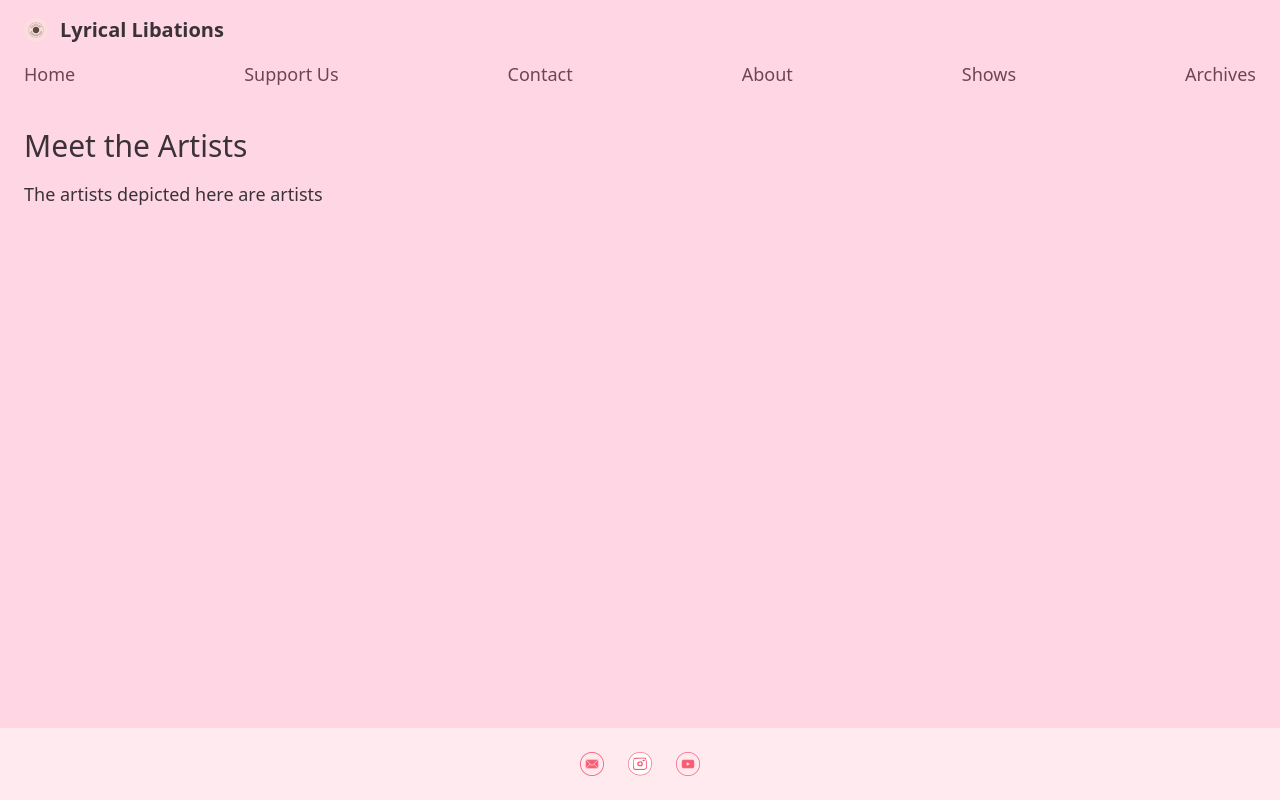
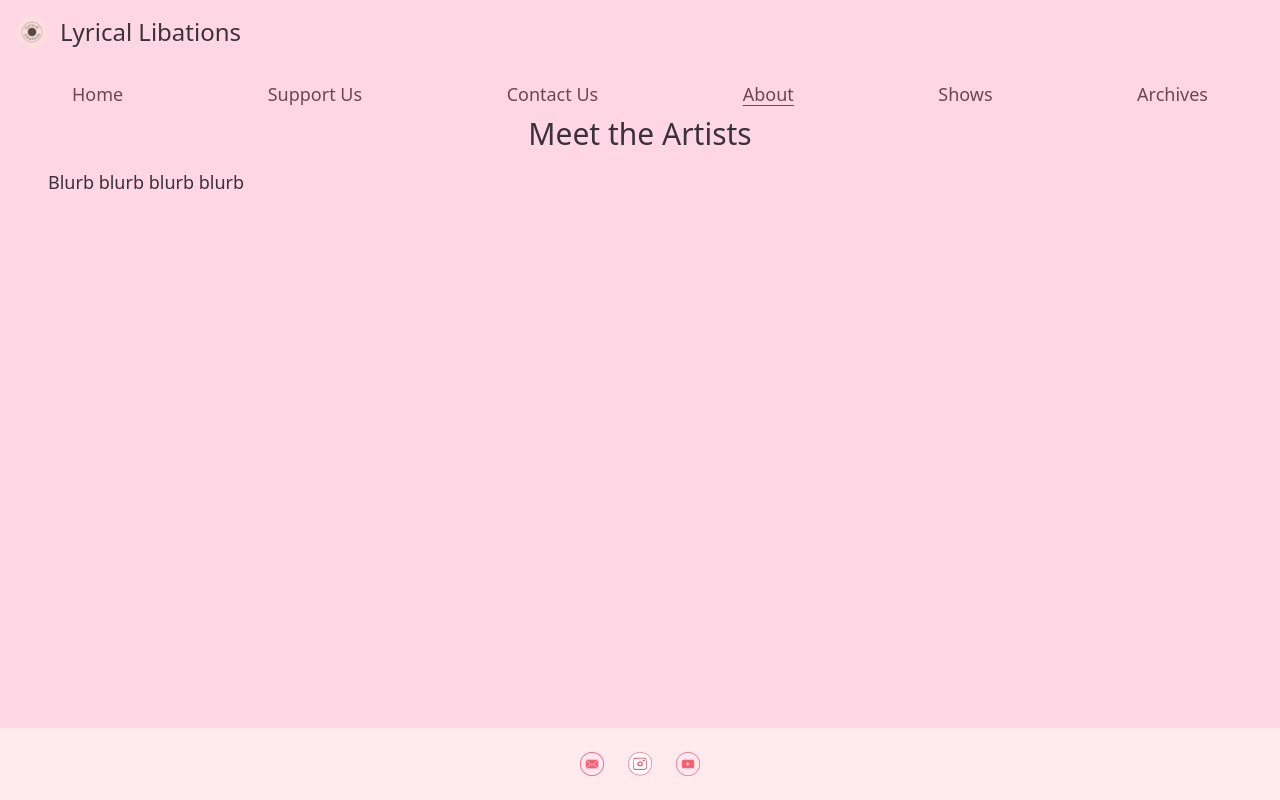
Before and after one commit to conniexu444/personal-website, a React (Vite) app: page /about in a window 1280 px wide. Built offline with nearby package versions, Linux system fonts and the light colour scheme.

Commit message:
Made subtle changes

```diff
--- a/src/App.tsx
+++ b/src/App.tsx
@@ -1,27 +1,43 @@
-import { BrowserRouter as Router, Routes, Route } from "react-router-dom";
+import { BrowserRouter as Router, Routes, Route, Link } from "react-router-dom";
 import Nav from "./components/Nav";
 import Footer from "./components/Footer";
-import Home from "./pages/Home";
-import Contact from "./pages/Contact";
-import About from "./pages/About";
-import SupportUs from "./pages/SupportUs";
-import Shows from "./pages/Shows";
-import Archives from "./pages/Archives";
+import logo from "./assets/logo.png";
+import { routes } from "./routes/routes";
 
 export default function App() {
   return (
     <Router>
       <div className="min-h-screen flex flex-col bg-[var(--color-bg)] text-[var(--color-text)] font-[var(--font-body)]">
-        <Nav />
-        <main className="flex-grow p-6">
-          <Routes>
-            <Route path="/" element={<Home />} />
-            <Route path="/contact" element={<Contact />} />
-            <Route path="/about" element={<About />} />
-            <Route path="/support" element={<SupportUs />} />
-            <Route path="/shows" element={<Shows />} />
-            <Route path="/archives" element={<Archives />} />
-          </Routes>
+      <div className="w-full py-4 px-4">
+  <div className="flex items-center gap-3">
+    <Link to="/" className="flex items-center gap-3">
+      <img
+        src={logo}
+        alt="Lyrical Libations logo"
+        className="w-8 h-8 rounded-full object-contain"
+      />
+      <span className="text-2xl font-[var(--font-display)]">
+        Lyrical Libations
+      </span>
+    </Link>
+  </div>
+</div>
+
+
+        {/* Nav bar */}
+        <div className="w-full px-4 sm:px-6 lg:px-12">
+          <Nav />
+        </div>
+
+        {/* Main content */}
+        <main className="flex-grow w-full px-4 sm:px-6 lg:px-12">
+          <div className="max-w-7xl mx-auto">
+            <Routes>
+              {routes.map(({ href, element, title }) => (
+                <Route key={href} path={href} element={element} />
+              ))}
+            </Routes>
+          </div>
         </main>
 
         <Footer />
--- a/src/assets/timelineElements.ts
+++ b/src/assets/timelineElements.ts
@@ -6,7 +6,6 @@
       id: "edition-1",
       title: "Edition 1",
       location: "Hide&Seek, Brooklyn, NY",
-      description: "Extended happy hour concert featuring local artists",
       date: "Feb 2025",
       icon: "work",
       color: "purple",
@@ -16,8 +15,6 @@
       id: "edition-2",
       title: "Edition 2",
       location: "FourFiveSix, Brooklyn, NY",
-      description:
-        "An extended happy hour concert featuring local artists and lyrical experimentation. Suggested donation of $10. Free entry.",
       date: "Mar 2025",
       icon: "work",
       color: "purple",
--- a/src/components/Nav.tsx
+++ b/src/components/Nav.tsx
@@ -1,74 +1,66 @@
-import { useState } from "react";
-import { Link } from "react-router-dom";
-import logo from "../assets/logo.png";
+import { useState, useEffect } from "react";
+import { Link, useLocation } from "react-router-dom";
 import { Menu, X } from "lucide-react";
+import { routes } from "../routes/routes"; // Adjust the path if needed
 
 export default function Nav() {
   const [isOpen, setIsOpen] = useState(false);
+  const location = useLocation();
 
-  const navLinks = [
-    { name: "Home", path: "/" },
-    { name: "Support Us", path: "/support" },
-    { name: "Contact", path: "/contact" },
-    { name: "About", path: "/about" },
-    { name: "Shows", path: "/shows" },
-    { name: "Archives", path: "/archives" },
-  ];
+  // Prevent scroll when mobile nav is open
+  useEffect(() => {
+    document.body.style.overflow = isOpen ? "hidden" : "auto";
+  }, [isOpen]);
 
   return (
-    <header className="w-full bg-[var(--color-bg)] px-6 py-4">
-      <div className="max-w-7xl mx-auto flex flex-col gap-4">
-        <div className="flex items-center justify-between">
-          <div className="flex items-center gap-3">
-            <img
-              src={logo}
-              alt="Lyrical Libations logo"
-              className="w-6 h-6 rounded-full object-contain"
-            />
-            <span className="text-xl font-bold font-[var(--font-display)]">
-              Lyrical Libations
-            </span>
-          </div>
-
-          {/* Hamburger toggle (only on mobile) */}
+    <>
+      {/* Hamburger toggle - pinned in top right corner on mobile */}
       <button
-            className="md:hidden"
         onClick={() => setIsOpen(!isOpen)}
         aria-label="Toggle menu"
+        className="fixed top-4 right-4 z-50 md:hidden text-[var(--color-link)] bg-[var(--color-bg)] p-2 rounded-md"
       >
         {isOpen ? <X className="w-6 h-6" /> : <Menu className="w-6 h-6" />}
       </button>
-        </div>
 
+      <header className="w-full bg-[var(--color-bg)] px-6 pt-4 pb-2">
+        <div className="max-w-7xl mx-auto flex flex-col gap-4">
           {/* Desktop Nav */}
           <nav className="hidden md:flex justify-between w-full text-lg font-medium">
-          {navLinks.map((link) => (
+            {routes.map((link) => {
+              const isActive = location.pathname === link.href;
+
+              return (
                 <Link
-              key={link.name}
-              to={link.path}
-              className="text-[var(--color-link)] hover:underline underline-offset-4"
+                  key={link.title}
+                  to={link.href}
+                  className={`text-[var(--color-link)] hover:underline underline-offset-4 ${
+                    isActive ? "underline" : ""
+                  }`}
                 >
-              {link.name}
+                  {link.title}
                 </Link>
-          ))}
+              );
+            })}
           </nav>
 
           {/* Mobile Nav - toggled */}
           {isOpen && (
-          <nav className="flex flex-col md:hidden items-center gap-2 text-lg font-medium">
-            {navLinks.map((link) => (
+            <nav className="md:hidden fixed top-16 left-0 w-full bg-[var(--color-bg)] p-6 flex flex-col items-center gap-4 text-lg font-medium z-40">
+              {routes.map((link) => (
                 <Link
-                key={link.name}
-                to={link.path}
-                onClick={() => setIsOpen(false)} // closes menu on click
+                  key={link.title}
+                  to={link.href}
+                  onClick={() => setIsOpen(false)}
                   className="text-[var(--color-link)] hover:underline underline-offset-4"
                 >
-                {link.name}
+                  {link.title}
                 </Link>
               ))}
             </nav>
           )}
         </div>
       </header>
+    </>
   );
 }
--- a/src/components/NavBar.tsx
+++ /dev/null
@@ -1,30 +0,0 @@
-import { useState } from "react";
-
-export function NavBar() {
-  const [open, setOpen] = useState(false);
-
-  const navLinks = ["Home", "Support Us", "Shows", "Archives", "Contact", "About"];
-
-  return (
-    <header className="w-full px-6 py-4 bg-bg text-text font-display border-b border-text fixed top-0 z-50">
-      <div className="flex justify-between items-center">
-        <h1 className="text-2xl tracking-wide">Lyrical Libations</h1>
-        <div className="md:hidden">
-          <button onClick={() => setOpen(!open)} className="text-2xl">☰</button>
-        </div>
-        <nav className="hidden md:flex space-x-6 text-lg">
-          {navLinks.map(link => (
-            <a key={link} href="#" className="hover:text-accent">{link}</a>
-          ))}
-        </nav>
-      </div>
-      {open && (
-        <div className="mt-4 flex flex-col space-y-3 md:hidden">
-          {navLinks.map(link => (
-            <a key={link} href="#" className="hover:text-accent">{link}</a>
-          ))}
-        </div>
-      )}
-    </header>
-  );
-}
--- a/src/components/NavDesktop.tsx
+++ /dev/null
@@ -1,20 +0,0 @@
-import { routes } from "../routes/routes";
-
-export const NavDesktop = () => {
-  return (
-    <ul className="hidden lg:flex lg:items-center gap-5 text-sm">
-      {routes.map((route) => {
-        return (
-          <li>
-            <a
-              href={route.title}
-              className="flex items-center gap-1 hover:text-neutral-400 transition-all"
-            >
-              {route.href}
-            </a>
-          </li>
-        );
-      })}
-    </ul>
-  );
-};
--- a/src/components/NavMobile.tsx
+++ /dev/null
@@ -1,59 +0,0 @@
-import { useClickAway } from "react-use";
-import { useRef } from "react";
-import { useState } from "react";
-import { AnimatePresence, motion } from "framer-motion";
-import { Squash as Hamburger } from "hamburger-react";
-import { routes } from "../routes/routes";
-
-export const NavMobile = () => {
-  const [isOpen, setOpen] = useState(false);
-  const ref = useRef(null);
-
-  useClickAway(ref, () => setOpen(false));
-
-  return (
-    <div ref={ref} className="lg:hidden ">
-      <Hamburger toggled={isOpen} size={20} toggle={setOpen} />
-      <AnimatePresence>
-        {isOpen && (
-          <motion.div
-            initial={{ opacity: 0 }}
-            animate={{ opacity: 1 }}
-            exit={{ opacity: 0 }}
-            transition={{ duration: 0.2 }}
-            className="fixed left-0 shadow-4xl right-0 top-[3.5rem] p-5 pt-0 bg-neutral-950 border-b border-b-white/20"
-          >
-            <ul className="grid gap-2">
-              {routes.map((route, idx) => {
-                return (
-                  <motion.li
-                    initial={{ scale: 0, opacity: 0 }}
-                    animate={{ scale: 1, opacity: 1 }}
-                    transition={{
-                      type: "spring",
-                      stiffness: 260,
-                      damping: 20,
-                      delay: 0.1 + idx / 10,
-                    }}
-                    key={route.title}
-                    className="w-full p-[0.08rem] rounded-xl bg-gradient-to-tr from-neutral-800 via-neutral-950 to-neutral-700"
-                  >
-                    <a
-                      onClick={() => setOpen((prev) => !prev)}
-                      className={
-                        "flex items-center justify-between w-full p-5 rounded-xl bg-neutral-950"
-                      }
-                      href={route.href}
-                    >
-                      <span className="flex gap-1 text-lg">{route.title}</span>
-                    </a>
-                  </motion.li>
-                );
-              })}
-            </ul>
-          </motion.div>
-        )}
-      </AnimatePresence>
-    </div>
-  );
-};
--- a/src/components/Timeline.tsx
+++ b/src/components/Timeline.tsx
@@ -43,9 +43,6 @@
                 {element.location}
                 <span className="sm:hidden"> | {element.date}</span>
               </div>
-              <div className="mb-4 text-left text-[var(--color-text)]">
-                {element.description}
-              </div>
 
               {/* Poster image if available */}
               {element.poster && (
--- a/src/pages/About.tsx
+++ b/src/pages/About.tsx
@@ -1,11 +1,11 @@
 export default function About() {
     return (
       <div>
-        <h1 className="text-3xl font-[var(--font-display)] mb-4">
+        <h1 className="text-3xl font-[var(--font-display)] mb-4 text-center">
           Meet the Artists
         </h1>
         <p className="text-lg">
-          The artists depicted here are artists
+          Blurb blurb blurb blurb
         </p>
       </div>
     );
```
Lines whose indentation alone changed are shown as unchanged.
